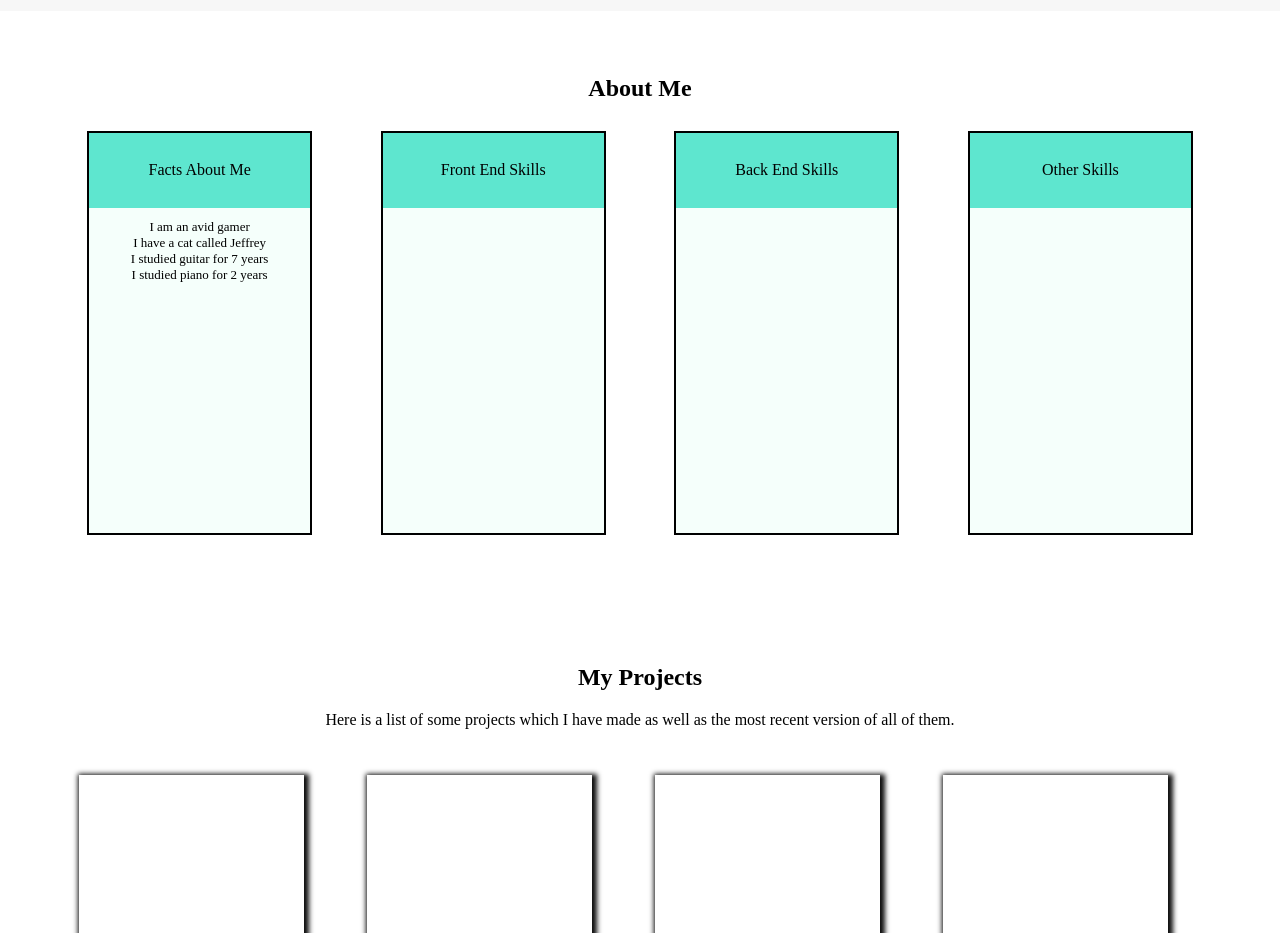
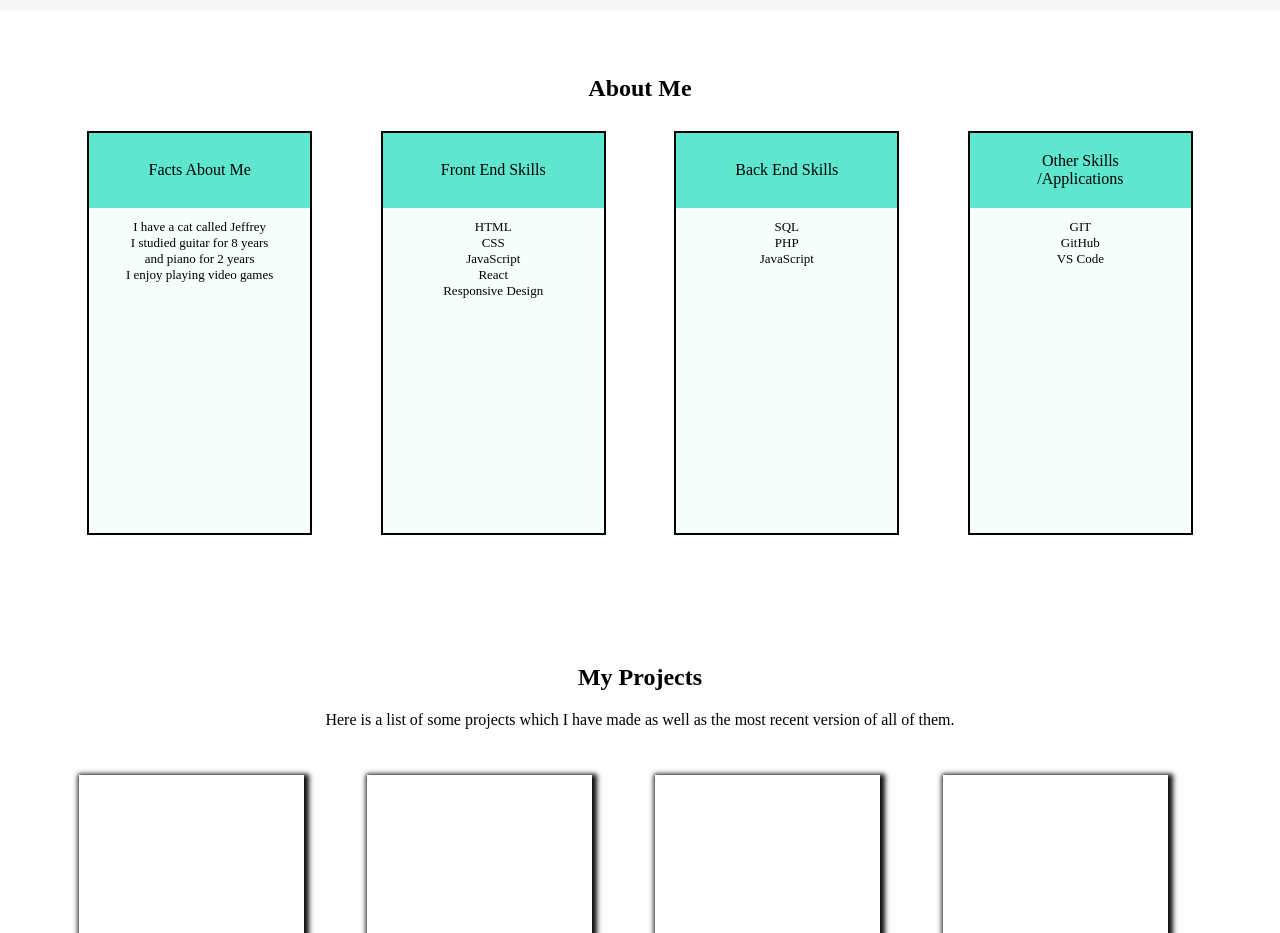
Before and after one commit to Tyler-Knowler/My-Portfolio, a React (Create React App) app: page / in a window 1280 px wide. Shown: the part 1020-1953 px from the top of the page. Built offline with nearby package versions, Linux system fonts and the light colour scheme; a web font is replaced by a local one.

Commit message:
minor change to about height and more added about me

```diff
--- a/src/components/About.js
+++ b/src/components/About.js
@@ -9,25 +9,42 @@ return (
                 <div className="table-top personal-top"><p>Facts About Me</p></div>
                 <div className="table-content personal-content">
                     <p>
-                        I am an avid gamer<br></br>
                         I have a cat called Jeffrey<br></br>
-                        I studied guitar for 7 years<br></br>
-                        I studied piano for 2 years<br></br>
+                        I studied guitar for 8 years<br></br>
+                        and piano for 2 years<br></br>
+                        I enjoy playing video games<br></br>
                     </p>
                 </div>
             </div>
             <div className="about-me-box about-me-front">
                 <div className="table-top front-top"><p>Front End Skills</p></div>
-                <div className="table-content front-content"></div>
+                <div className="table-content front-content">
+                    <p>
+                        HTML<br></br>
+                        CSS<br></br>
+                        JavaScript<br></br>
+                        React<br></br>
+                        Responsive Design<br></br>
+                    </p></div>
             </div>
             <div className="break"></div>
             <div className="about-me-box about-me-back">
                 <div className="table-top back-top"><p>Back End Skills</p></div>
-                <div className="table-content back-content"></div>
+                <div className="table-content back-content">
+                    <p>
+                        SQL<br></br>
+                        PHP<br></br>
+                        JavaScript<br></br>
+                    </p></div>
             </div>
             <div className="about-me-box about-me-other">
-                <div className="table-top other-top"><p>Other Skills</p></div>
-                <div className="table-content other-content"></div>
+                <div className="table-top other-top"><p>Other Skills<br></br>/Applications</p></div>
+                <div className="table-content other-content">
+                    <p>
+                        GIT<br></br>
+                        GitHub<br></br>
+                        VS Code<br></br>
+                    </p></div>
             </div>
         </div>
     </section>
--- a/src/css/CSSHome.css
+++ b/src/css/CSSHome.css
@@ -276,7 +276,7 @@
         font-size: 6vw;
     }
     #about {
-        height: 1400px;
+        height: 1350px;
     }
     .about-me-flex {
         flex-wrap: wrap;
```
